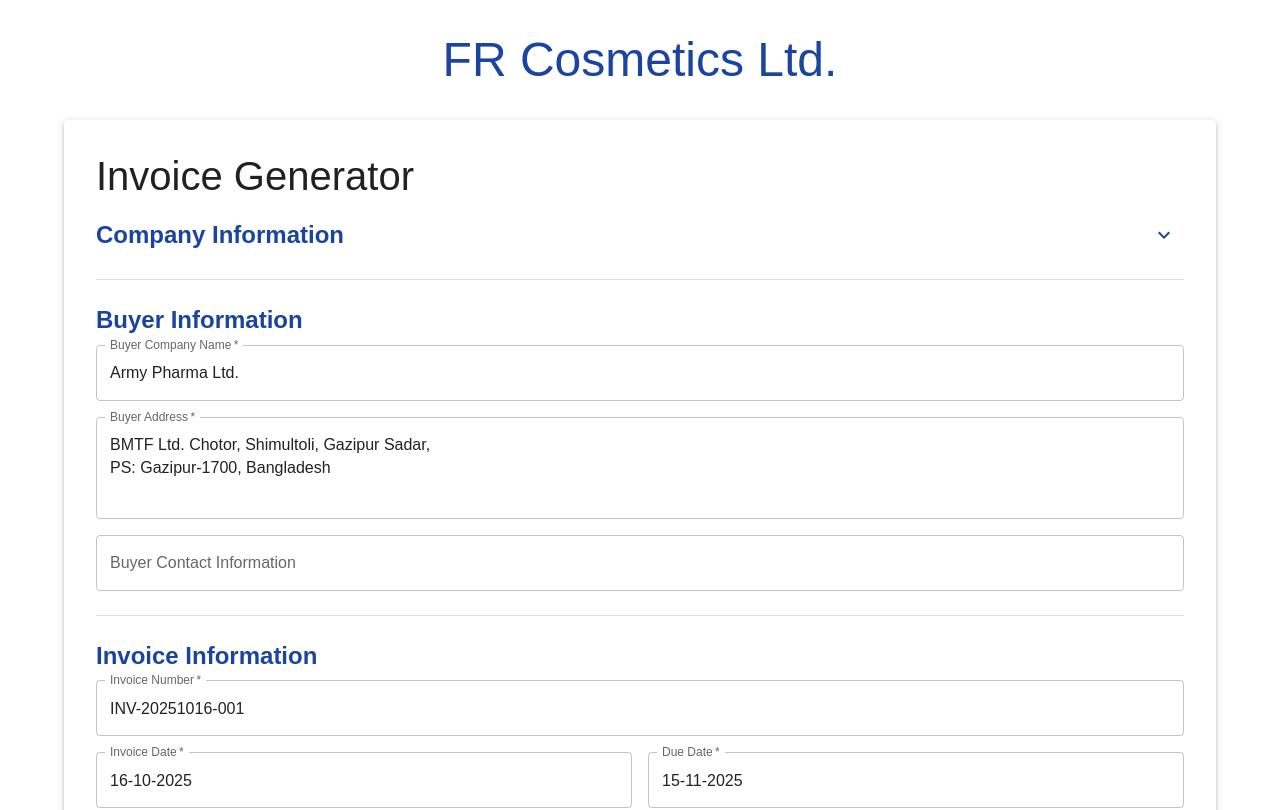
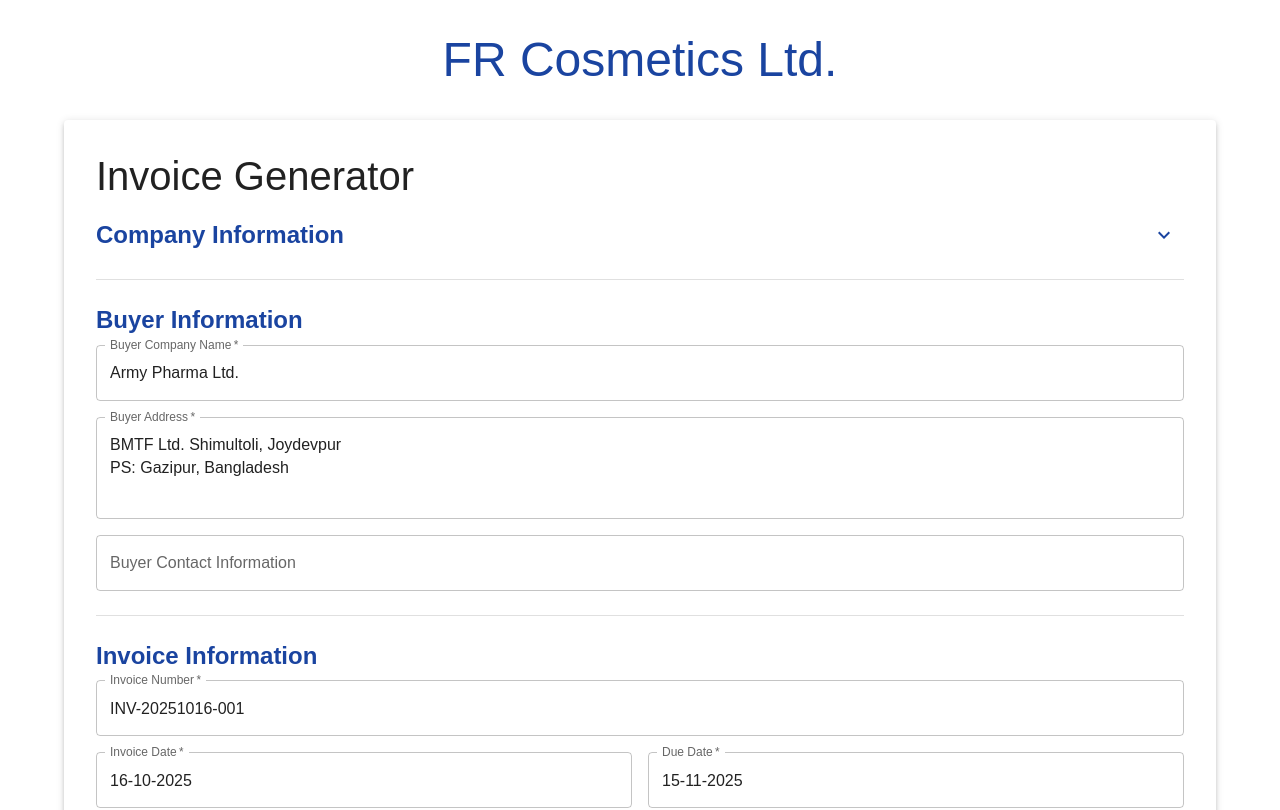
Before and after one commit to safiulalam99/cosmetics-invoice-app, a React (Create React App) app: page / in a window 1280 px wide. Shown: the top 810 px of the page. Built offline with nearby package versions, Linux system fonts and the light colour scheme; the HTML template or start-up script is replaced by a standard one; what @react-pdf/renderer would draw is missing.

Commit message:
text change

```diff
--- a/src/components/InvoiceForm.tsx
+++ b/src/components/InvoiceForm.tsx
@@ -90,7 +90,7 @@
 
     // Buyer Information
     buyerCompany: 'Army Pharma Ltd.',
-    buyerAddress: 'BMTF Ltd. Chotor, Shimultoli, Gazipur Sadar,\nPS: Gazipur-1700, Bangladesh',
+    buyerAddress: 'BMTF Ltd. Shimultoli, Joydevpur\nPS: Gazipur, Bangladesh',
     buyerContact: '',
 
     // Items
```
